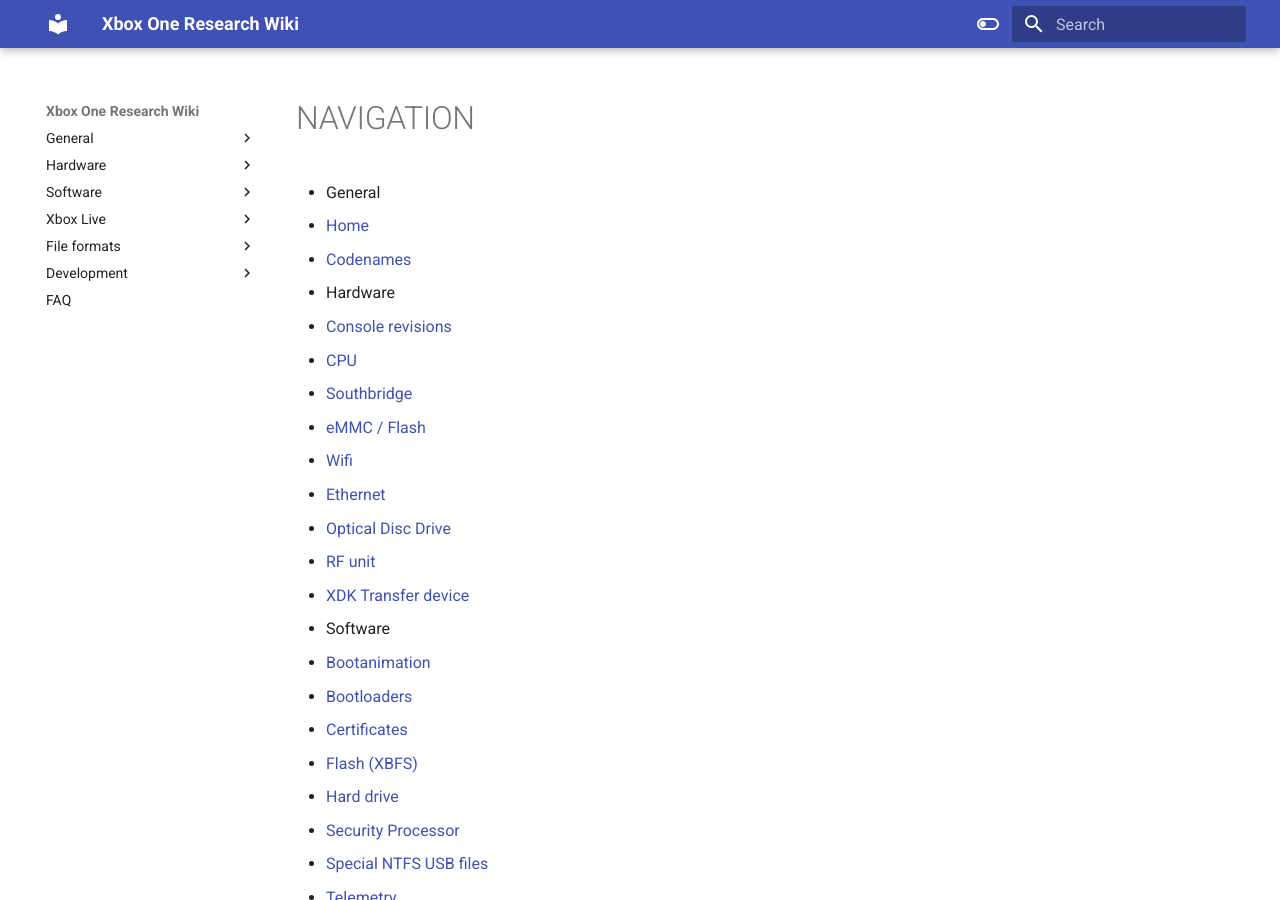
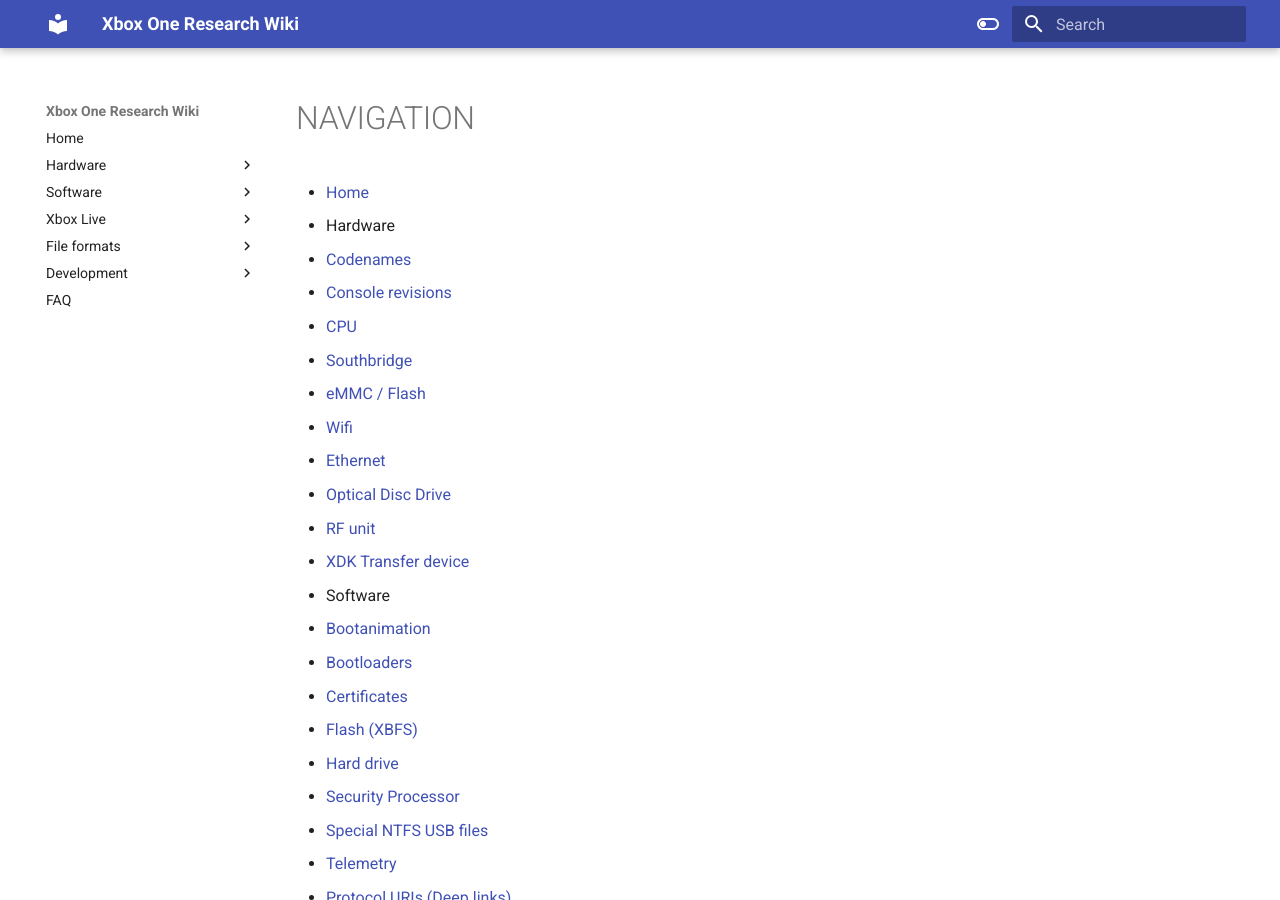
Before and after one commit to xboxoneresearch/wiki, an MkDocs documentation site: the page built from docs/NAVIGATION.md, in a window 1280 px wide and 900 px high. Built offline with MkDocs 1.6.1 and Material for MkDocs 9.7.7, drawn with Linux system fonts in a browser that asks for light colours.

Commit message:
nav: Define index.md as top-level Home

```diff
--- a/docs/NAVIGATION.md
+++ b/docs/NAVIGATION.md
@@ -1,7 +1,6 @@
-- General
-  - [Home](index.md)
+- [Home](index.md)
+- Hardware
   - [Codenames](codenames.md)
-- Hardware
   - [Console revisions](console-revisions.md)
   - [CPU](cpu.md)
   - [Southbridge](southbridge.md)
```
